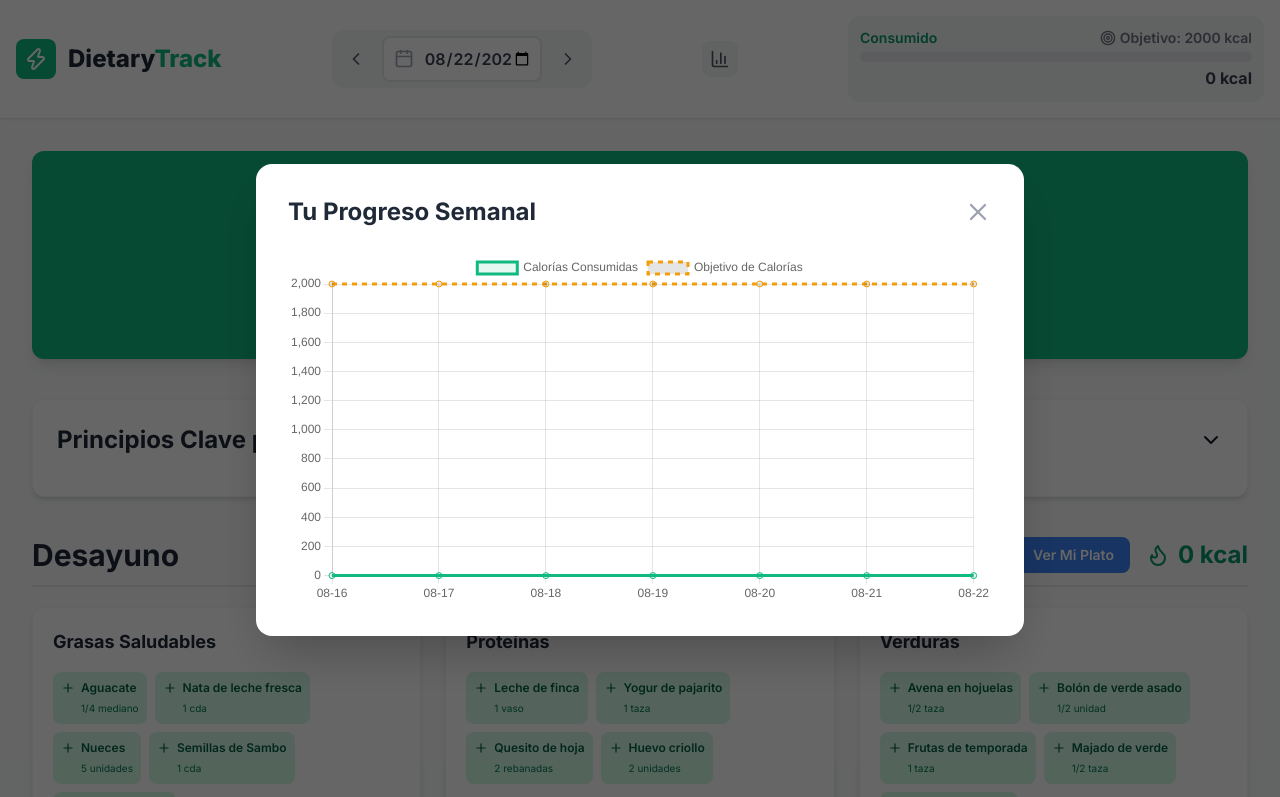
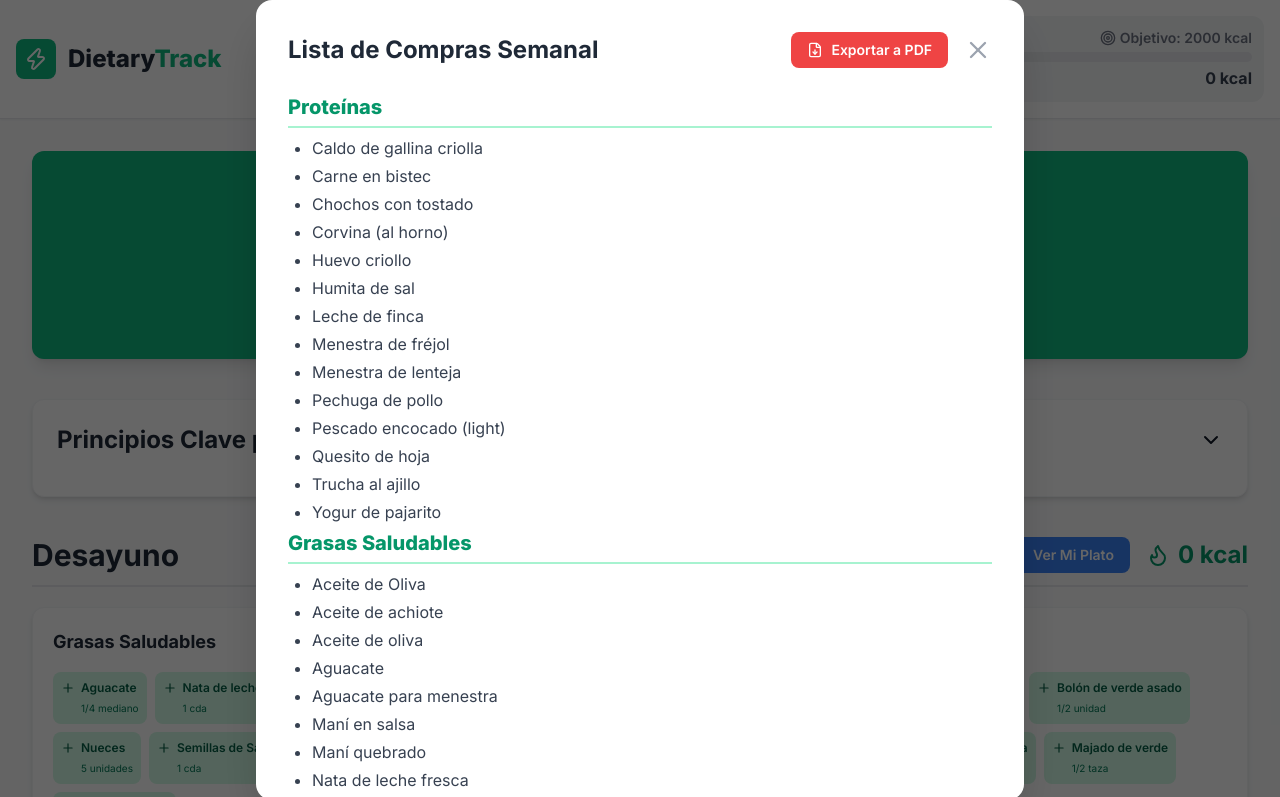
Before and after one commit to Maxlagartilloia/dietas, a plain HTML site: page index.html in a window 1280 px wide. Both pictures are taken after a click on the button 719 px from the left and 59 px from the top of the page. Shown: the top 797 px of the page. Drawn offline with nearby package versions, Linux system fonts and the light colour scheme.

Commit message:
index.html

```diff
--- a/index.html
+++ b/index.html
@@ -116,6 +116,19 @@
         </div>
     </div>
 
+    <div id="shopping-list-modal" class="fixed inset-0 bg-black bg-opacity-60 flex justify-center items-center z-50 p-4 hidden">
+        <div class="bg-white rounded-2xl shadow-2xl p-8 w-full max-w-3xl transform transition-all overflow-y-auto max-h-screen">
+            <div class="flex flex-wrap justify-between items-center mb-6 gap-4">
+                <h2 class="text-2xl font-bold text-gray-800">Lista de Compras Semanal</h2>
+                <div class="flex items-center gap-4">
+                    <button id="export-shopping-list-pdf-btn" class="bg-red-500 text-white px-4 py-2 rounded-lg hover:bg-red-600 transition-colors text-sm font-semibold flex items-center"><i data-lucide="file-down" class="w-4 h-4 mr-2"></i>Exportar a PDF</button>
+                    <button id="close-shopping-list-modal-btn" class="text-gray-400 hover:text-gray-600"><i data-lucide="x" class="w-7 h-7"></i></button>
+                </div>
+            </div>
+            <div id="shopping-list-content-container" class="prose max-w-none text-gray-700"></div>
+        </div>
+    </div>
+
     <!-- Contenido Principal -->
     <header class="bg-white shadow-sm sticky top-0 z-10 border-b border-gray-200">
         <div class="container mx-auto px-4 py-4">
@@ -132,7 +145,10 @@
                     </div>
                     <button id="next-day-btn" class="p-2 text-gray-600 hover:bg-gray-200 rounded-lg transition-colors"><i data-lucide="chevron-right" class="w-5 h-5"></i></button>
                 </div>
-                 <button id="progress-btn" class="p-2 text-gray-600 bg-gray-100 hover:bg-gray-200 rounded-lg transition-colors"><i data-lucide="bar-chart-3" class="w-5 h-5"></i></button>
+                 <div class="flex items-center gap-2">
+                    <button id="shopping-list-btn" class="p-2 text-gray-600 bg-gray-100 hover:bg-gray-200 rounded-lg transition-colors"><i data-lucide="shopping-cart" class="w-5 h-5"></i></button>
+                    <button id="progress-btn" class="p-2 text-gray-600 bg-gray-100 hover:bg-gray-200 rounded-lg transition-colors"><i data-lucide="bar-chart-3" class="w-5 h-5"></i></button>
+                 </div>
                 <div class="w-full md:w-auto lg:w-1/3 bg-gray-100 p-3 rounded-xl">
                     <div class="flex justify-between items-center mb-1 text-sm font-semibold">
                         <span class="text-emerald-600">Consumido</span>
@@ -554,6 +570,75 @@
                 });
             }
 
+            function generateShoppingList() {
+                const shoppingListModal = document.getElementById('shopping-list-modal');
+                const contentContainer = document.getElementById('shopping-list-content-container');
+                shoppingListModal.classList.remove('hidden');
+                contentContainer.innerHTML = '<div class="flex justify-center"><div class="loader"></div></div>';
+
+                const ingredientToCategory = {};
+                for (const meal in ingredientPools) {
+                    for (const category in ingredientPools[meal]) {
+                        ingredientPools[meal][category].forEach(item => {
+                            if (!ingredientToCategory[item.name]) {
+                                ingredientToCategory[item.name] = category;
+                            }
+                        });
+                    }
+                }
+
+                const weeklyIngredients = new Set();
+                const today = new Date(`${state.selectedDate}T12:00:00Z`);
+                const dayOfWeek = today.getDay();
+                const daysUntilMonday = (dayOfWeek === 1) ? 0 : (8 - dayOfWeek) % 7;
+                const nextMonday = new Date(today);
+                nextMonday.setDate(today.getDate() + daysUntilMonday);
+
+                for (let i = 0; i < 7; i++) {
+                    const day = new Date(nextMonday);
+                    day.setDate(nextMonday.getDate() + i);
+                    const dayOfYear = getDayOfYear(day);
+                    const dailySuggestions = getDailySuggestions(dayOfYear);
+                    ['desayuno', 'almuerzo', 'cena'].forEach(mealKey => {
+                        Object.values(dailySuggestions[mealKey]).flat().forEach(item => weeklyIngredients.add(item.name));
+                    });
+                }
+
+                const categorizedList = {
+                    'Proteínas': [],
+                    'Grasas Saludables': [],
+                    'Verduras': []
+                };
+
+                weeklyIngredients.forEach(name => {
+                    const category = ingredientToCategory[name] || 'Verduras'; // Default to Verduras
+                    categorizedList[category].push(name);
+                });
+
+                let html = '';
+                for (const category in categorizedList) {
+                    html += `<h3>${category}</h3><ul>`;
+                    categorizedList[category].sort().forEach(item => {
+                        html += `<li>${item}</li>`;
+                    });
+                    html += `</ul>`;
+                }
+                contentContainer.innerHTML = html;
+            }
+
+            function exportShoppingListToPDF() {
+                const shoppingListContent = document.getElementById('shopping-list-content-container');
+                const doc = new jsPDF();
+                html2canvas(shoppingListContent, { scale: 2 }).then(canvas => {
+                    const imgData = canvas.toDataURL('image/png');
+                    const imgProps = doc.getImageProperties(imgData);
+                    const pdfWidth = doc.internal.pageSize.getWidth() - 20;
+                    const pdfHeight = (imgProps.height * pdfWidth) / imgProps.width;
+                    doc.addImage(imgData, 'PNG', 10, 10, pdfWidth, pdfHeight);
+                    doc.save(`lista-de-compras-semanal.pdf`);
+                });
+            }
+
             function addEventListenersToRenderedItems() {
                 document.querySelectorAll('.add-food-btn').forEach(btn => btn.addEventListener('click', (e) => { const input = e.currentTarget.previousElementSibling; addFood(input.dataset.category, input.dataset.meal, input.value); }));
                 document.querySelectorAll('.food-input').forEach(input => input.addEventListener('keypress', (e) => { if (e.key === 'Enter') { addFood(e.target.dataset.category, e.target.dataset.meal, e.target.value); } }));
@@ -576,6 +661,9 @@
                 document.getElementById('progress-btn').addEventListener('click', showProgress);
                 document.getElementById('close-progress-modal-btn').addEventListener('click', () => document.getElementById('progress-modal').classList.add('hidden'));
                 document.getElementById('welcome-define-goals-btn').addEventListener('click', () => document.getElementById('goal-modal').classList.remove('hidden'));
+                document.getElementById('shopping-list-btn').addEventListener('click', generateShoppingList);
+                document.getElementById('close-shopping-list-modal-btn').addEventListener('click', () => document.getElementById('shopping-list-modal').classList.add('hidden'));
+                document.getElementById('export-shopping-list-pdf-btn').addEventListener('click', exportShoppingListToPDF);
             }
 
             loadState();
```
